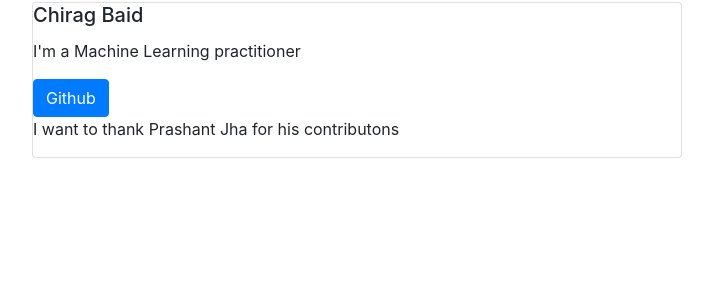
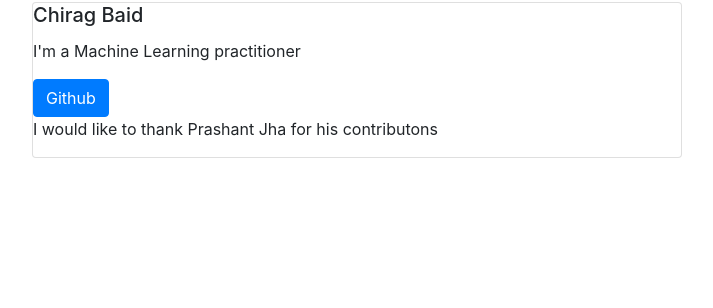
Before and after one commit to chiragbaid7/Movie-Recommendation, a Flask app: page / in a window 1280 px wide. Shown: the part 492-800 px from the top of the page, without its empty margins (53-766 px from the left). Run offline with Flask 2, Linux system fonts and the light colour scheme; some libraries are stand-ins or nearby versions.

Commit message:
Update base.html

```diff
--- a/templates/base.html
+++ b/templates/base.html
@@ -26,7 +26,7 @@
              <h5 class="card-title">Chirag Baid</h5>
 <p class="card-text">I'm a Machine Learning practitioner</p><a href="https://github.com/chiragbaid7/" class="btn btn-primary" target="_blank">Github</a>
 </div>
-    <p>I want to thank Prashant Jha for his contributons</p>  </div>
+    <p>I would like to thank Prashant Jha for his contributons</p>  </div>
     </div>
     </div>
   </body>
```
